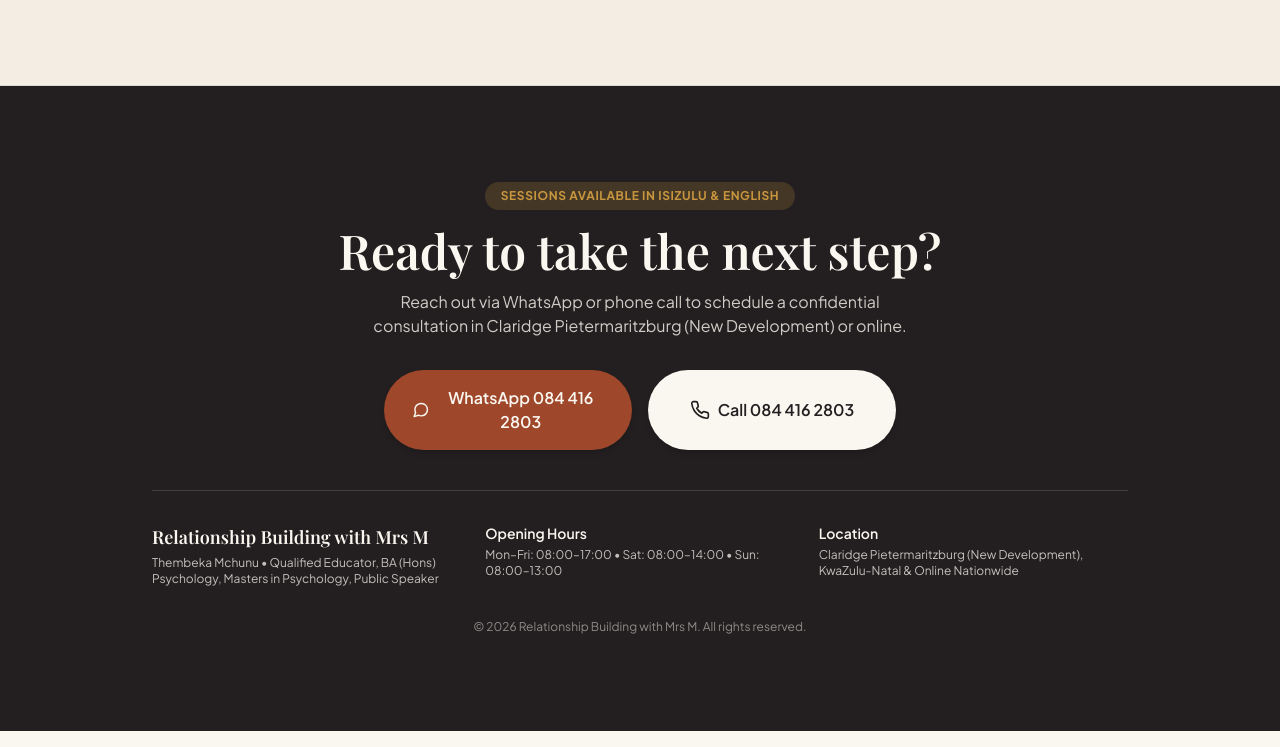
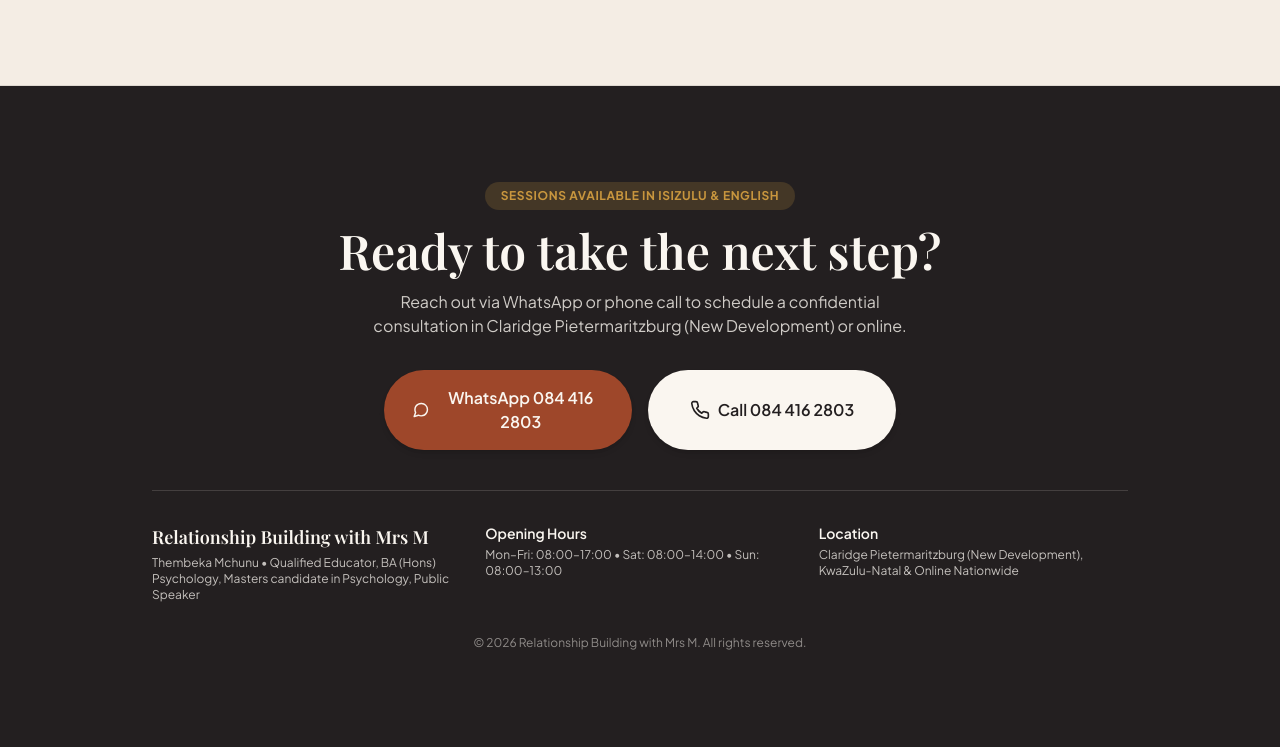
Before and after one commit to LimstarhShamase/relationship-building-with-mrsm, a plain HTML site: page index.html in a window 1280 px wide. Shown: the part 4297-5044 px from the top of the page. Drawn offline with nearby package versions, Linux system fonts and the light colour scheme; a web font is replaced by a local one.

Commit message:
Update qualifications for Thembeka Mchunu

```diff
--- a/index.html
+++ b/index.html
@@ -826,7 +826,7 @@
       <div class="mt-10 pt-8 border-t border-cream/15 grid sm:grid-cols-3 gap-6 text-sm text-cream/75 text-left">
         <div>
           <p class="font-serif text-lg text-cream font-semibold">Relationship Building with Mrs M</p>
-          <p class="mt-1 text-xs">Thembeka Mchunu • Qualified Educator, BA (Hons) Psychology, Masters in Psychology, Public Speaker</p>
+          <p class="mt-1 text-xs">Thembeka Mchunu • Qualified Educator, BA (Hons) Psychology, Masters candidate in Psychology, Public Speaker</p>
         </div>
         <div>
           <p class="font-semibold text-cream" data-i18n="footerHoursTitle">Opening Hours</p>
```
